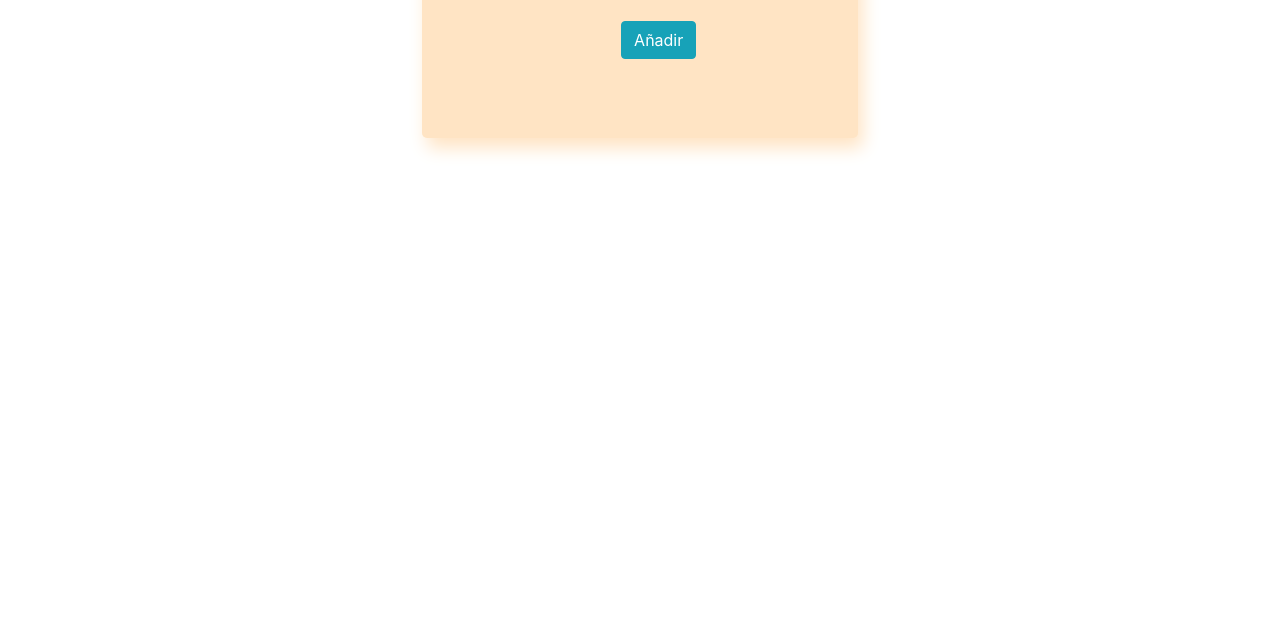
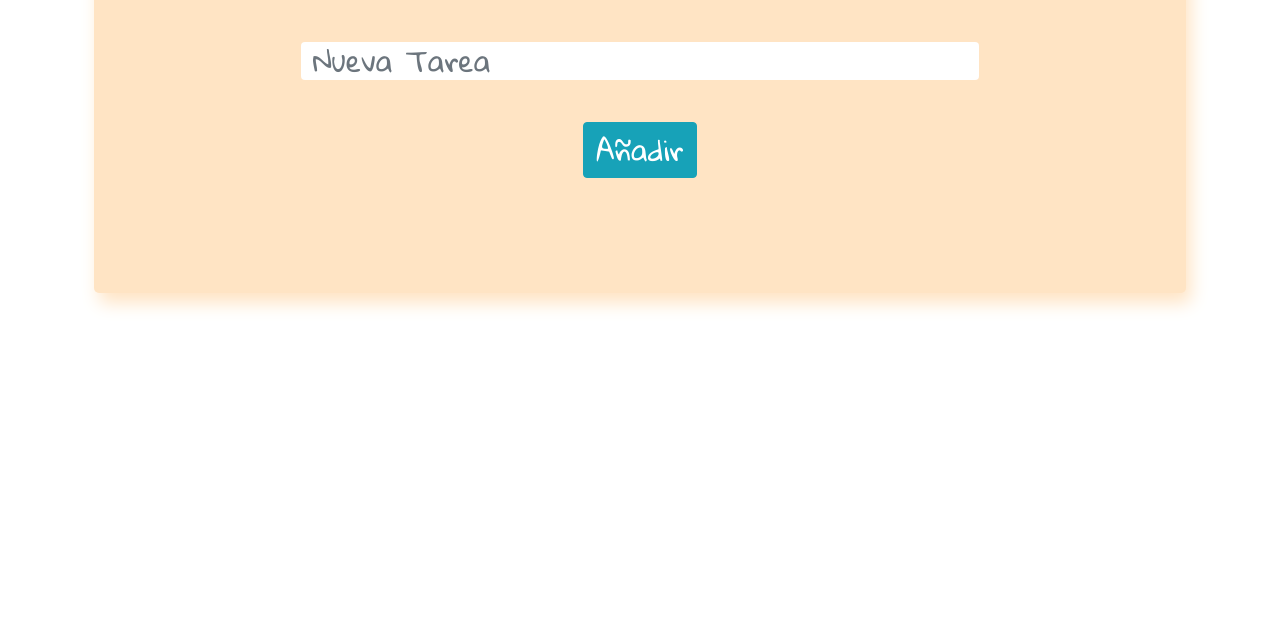
Before and after one commit to ispiga/ToDoList, a plain HTML site: page ToDoList/index.html in a window 1280 px wide. Shown: the part 170-800 px from the top of the page. Drawn offline with Linux system fonts and the light colour scheme.

Commit message:
Added font-family and font-size.

```diff
--- a/ToDoList/index.html
+++ b/ToDoList/index.html
@@ -8,8 +8,18 @@
     <link rel="stylesheet" type="text/css" href="css/fontawesome-all.min.css" />
     <script src="js/jquery-3.3.1.min.js"></script>
     <style type="text/css">
+        @font-face {
+            font-family: Gloria_Hallelujah;
+            src: url(fonts/Gloria_Hallelujah/GloriaHallelujah.ttf);
+        }
+        @font-face {
+            font-family: Indie_Flower;
+            src: url(fonts/Indie_Flower/IndieFlower.ttf);
+        }
         .content{
+            font-family: Gloria_Hallelujah;
             background-color:bisque;
+            font-size:28px;
             text-align: center;
             padding: 15px;
             margin-top:10px;
@@ -18,17 +28,25 @@
         }
         h1 {
             color: #17a2b8;
+            font-size: 58px;
+            margin-top: 25px;
         }
         .form-control {
             border: none;
+            font-size: 28px;
         }
         .form-control:focus{
             box-shadow: 0 0 0 3px #17a2b8;
         }
+        .btn{
+            font-size: 28px;
+        }
         #myList {
+            font-family: Indie_Flower;
+            font-size: 38px;
             text-align: left;
-            margin-left: 20px;
-            margin-right: 20px;
+            margin-left: 25px;
+            margin-right: 25px;
             font-weight: bold;
             color: #17a2b8;
         }
@@ -46,10 +64,10 @@
 </head>
 <body>
     <div class="row">
-        <div class="col-md-4 offset-md-4  content">
+        <div class="col-md-10 offset-md-1  content">
             <h1>LISTA DE TAREAS <i class="fas fa-clipboard-list"></i></h1>
             <br /><br />
-            <div class="col-md-6 offset-md-3">
+            <div class="col-md-8 offset-md-2">
                 <input class="form-control" type="text" placeholder="Nueva Tarea" />
             </div>
             <br />
```
Also changed, not shown: ToDoList/fonts/Gloria_Hallelujah/GloriaHallelujah.ttf (added), ToDoList/fonts/Gloria_Hallelujah/OFL.txt (added), ToDoList/fonts/Indie_Flower/IndieFlower.ttf (added), ToDoList/fonts/Indie_Flower/OFL.txt (added).
